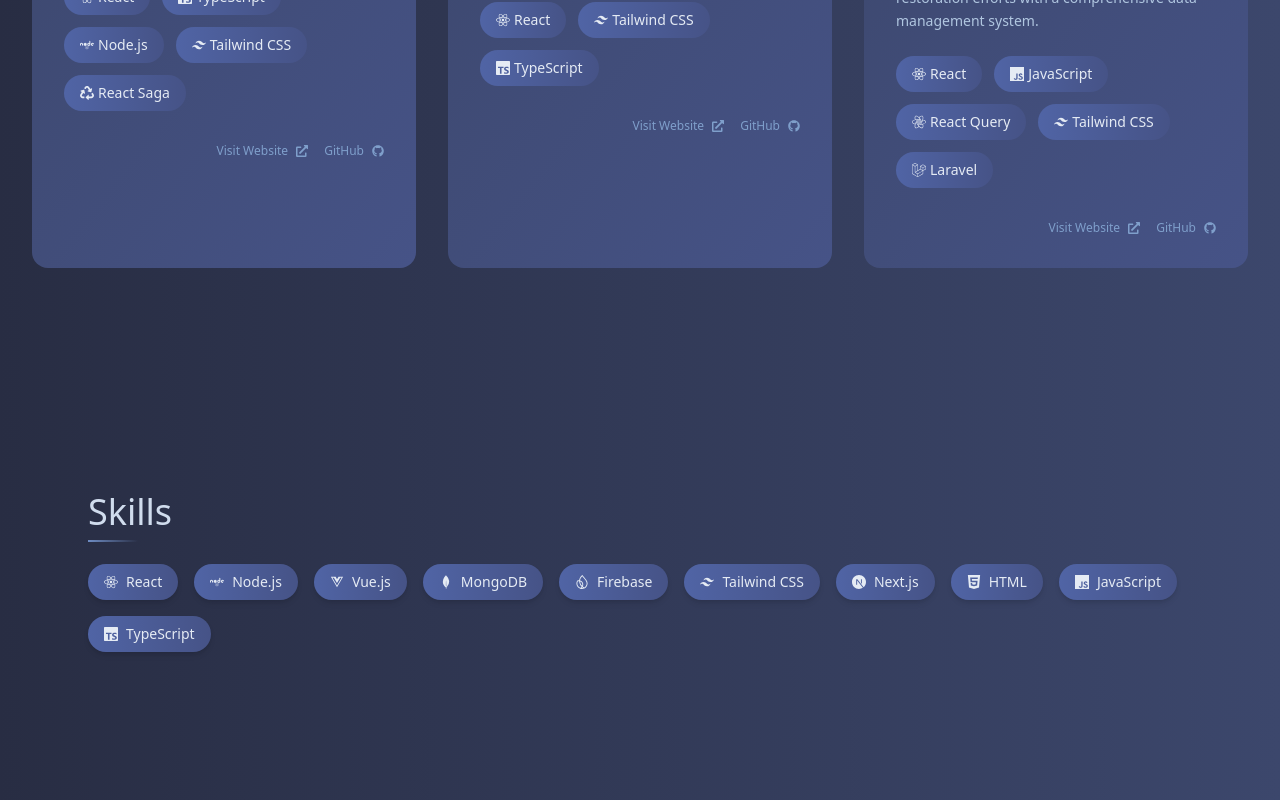
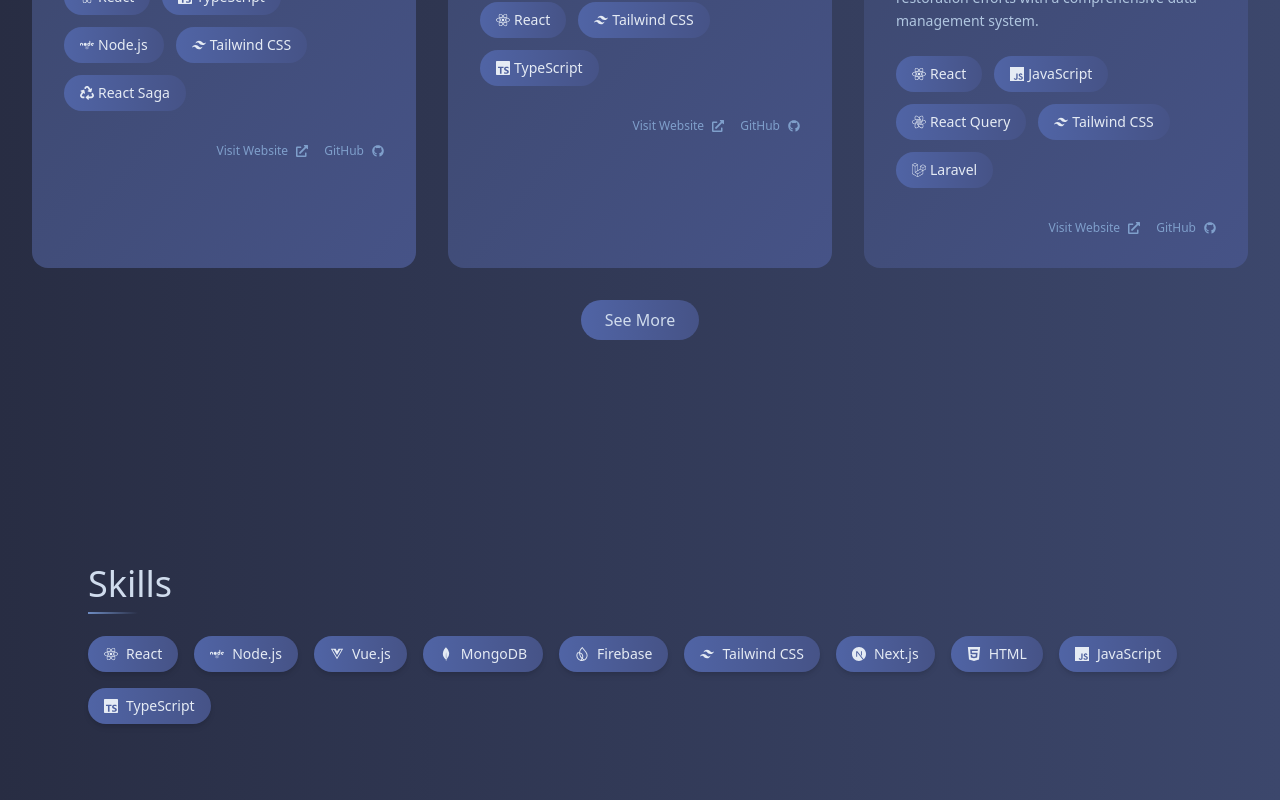
Before and after one commit to dagijosi/newPortfolio, a React (Vite) app: page / in a window 1280 px wide. Shown: the part 2547-3347 px from the top of the page. Built offline with nearby package versions, Linux system fonts and the light colour scheme.

Commit message:
Update dependencies and enhance Home and Projects components: Add 'lucide-react' dependency, improve layout consistency, and add new project entries for better user experience.

```diff
--- a/package.json
+++ b/package.json
@@ -12,6 +12,7 @@
   "dependencies": {
     "clsx": "^2.1.1",
     "framer-motion": "^11.15.0",
+    "lucide-react": "^0.477.0",
     "react": "^18.3.1",
     "react-dom": "^18.3.1",
     "react-icons": "^5.4.0",
--- a/src/components/Home.tsx
+++ b/src/components/Home.tsx
@@ -3,11 +3,11 @@ import { motion } from "framer-motion";
 
 const Home: React.FC = () => {
   return (
-    <div id="home" className="relative bg-gradient-to-r from-polo-950 to-polo-900 text-white flex flex-col md:flex-row justify-between items-center p-4 md:p-[2rem] md:pb-0 gap-16 overflow-x-hidden">
+    <div id="home" className="relative flex md:flex-row flex-col justify-between items-center gap-16 bg-gradient-to-r from-polo-950 to-polo-900 p-4 md:p-[2rem] md:pb-0 overflow-x-hidden text-white">
       {/* Left Section: Text */}
-      <div className="max-w-2xl mx-auto text-left">
+      <div className="mx-auto max-w-2xl text-left">
         <motion.h1
-          className="text-[2.1rem] md:text-[3.5rem] bg-gradient-to-r from-polo-200 to-polo-500 bg-clip-text text-transparent font-bold mb-6 whitespace-nowrap"
+          className="bg-clip-text bg-gradient-to-r from-polo-200 to-polo-500 mb-6 font-bold text-[2.1rem] text-transparent md:text-[3.5rem] whitespace-nowrap"
           initial={{ opacity: 0, x: -100 }}
           animate={{ opacity: 1, x: 0 }}
           transition={{ duration: 1 }}
@@ -16,7 +16,7 @@ const Home: React.FC = () => {
         </motion.h1>
 
         <motion.p
-          className="mt-4 text-[1rem] md:text-[1.2rem] leading-[1.8] text-polo-200 mb-8"
+          className="mt-4 mb-8 text-[1rem] text-polo-200 md:text-[1.2rem] leading-[1.8]"
           initial={{ opacity: 0, x: -100 }}
           animate={{ opacity: 1, x: 0 }}
           transition={{ duration: 1, delay: 0.3 }}
@@ -27,7 +27,7 @@ const Home: React.FC = () => {
         </motion.p>
 
         <motion.button
-          className="bg-gradient-to-r from-polo-500 to-polo-600 text-polo-50 py-4 px-8 rounded-lg text-lg font-semibold cursor-pointer transition-all duration-300 ease-in-out hover:transform hover:translate-y-[-2px] hover:shadow-lg"
+          className="bg-gradient-to-r from-polo-500 to-polo-600 hover:shadow-lg px-8 py-4 rounded-lg font-semibold text-polo-50 text-lg transition-all hover:translate-y-[-2px] duration-300 ease-in-out cursor-pointer hover:transform"
           initial={{ opacity: 0 }}
           animate={{ opacity: 1 }}
           transition={{ duration: 1, delay: 0.6 }}
@@ -41,7 +41,7 @@ const Home: React.FC = () => {
       <motion.img
         src="image/pic2.png"
         alt="A developer showcasing their work on a laptop screen"
-        className="w-full max-w-lg h-[38rem] flex-shrink-0 mt-8 md:mt-0 rounded-lg shadow-md z-10"
+        className="z-10 flex-shrink-0 shadow-md mt-8 md:mt-0 rounded-lg w-full max-w-lg h-[38rem]"
         loading="lazy"
         initial={{ opacity: 0, scale: 0.8 }}
         animate={{ opacity: 1, scale: 1 }}
@@ -49,9 +49,9 @@ const Home: React.FC = () => {
       />
 
        {/* Wave Section with Framer Motion */}
-       <div className="absolute bottom-0 left-0 w-screen overflow-hidden z-0">
+       <div className="bottom-0 left-0 z-0 absolute w-screen overflow-hidden">
         <motion.div
-          className="h-52 bg-[#414d74]"
+          className="bg-[#414d74] h-52"
           animate={{
             clipPath: [
               // Approximation of the SVG wave path using polygon
--- a/src/components/Projects.tsx
+++ b/src/components/Projects.tsx
@@ -15,6 +15,7 @@ import {
 } from "react-icons/si";
 import { FaExternalLinkAlt, FaGithub } from "react-icons/fa";
 import { useState } from "react";
+import { desc } from "framer-motion/client";
 
 export const skillIconMap: Record<string, JSX.Element> = {
   React: <FaReact />,
@@ -102,6 +103,27 @@ const Projects = () => {
       website: "https://treebaserestorationregistry.org/",
       github: "https://github.com/dagijoseph/tree-based-restoration-registry",
     },
+    {
+      name: "WebSite Builder",
+      description: "A website builder that allows users to create their own websites.",
+      skills: ["React", "JavaScript", "Tailwind CSS", "Next.js"],
+      website: "https://web-builder-eta-eight.vercel.app/",
+      github: "https://github.com/dagijosi/web-builder",
+    },
+    {
+      name: "Component Builder",
+      description: "A component builder that allows users to create their own components.",
+      skills: ["React", "JavaScript", "Tailwind CSS", "Next.js"],
+      website: "https://custom-componet.vercel.app/",
+      github: "https://github.com/dagijosi/CustomComponent",
+    },
+    {
+      name: "Music Library & Player",
+      description: "A music library and player that allows users to listen to their favorite songs.",
+      skills: ["React", "JavaScript", "Tailwind CSS", "Next.js"],
+      website: "https://music-player-eta-eight.vercel.app/",
+      github: "https://github.com/dagijosi/music-player",
+    }
   ];
 
   const handleSeeMore = () => {
@@ -112,34 +134,34 @@ const Projects = () => {
     <motion.section
       ref={ref}
       id="projects"
-      className="max-w-[85rem] py-32 px-8 relative overflow-hidden mx-auto"
+      className="relative mx-auto px-8 py-32 max-w-[85rem] overflow-hidden"
       variants={containerVariants}
       initial="hidden"
       animate={inView ? "visible" : "hidden"}
     >
-      <h2 className="text-polo-200 text-4xl mb-12 relative inline-block">
+      <h2 className="inline-block relative mb-12 text-polo-200 text-4xl">
         Projects
-        <span className="absolute bottom-[-10px] left-0 w-3/5 h-0.5 bg-gradient-to-r from-polo-500 to-transparent"></span>
+        <span className="bottom-[-10px] left-0 absolute bg-gradient-to-r from-polo-500 to-transparent w-3/5 h-0.5"></span>
       </h2>
-      <div className="mt-12 grid grid-cols-1 md:grid-cols-3 gap-8">
+      <div className="gap-8 grid grid-cols-1 md:grid-cols-3 mt-12">
         {projects.slice(0, visibleCount).map((project, index) => (
           <motion.div
             key={index}
             className="bg-gradient-to-br from-polo-900 to-polo-800 p-[2rem] rounded-2xl text-white"
             variants={itemVariants}
           >
-            <MdInfoOutline className="w-10 h-10 mb-4 text-polo-300" />
-            <h3 className="text-2xl text-polo-200 mb-4 font-semibold">
+            <MdInfoOutline className="mb-4 w-10 h-10 text-polo-300" />
+            <h3 className="mb-4 font-semibold text-polo-200 text-2xl">
               {project.name}
             </h3>
-            <p className="text-sm text-polo-300 mb-6 leading-[1.6]">
+            <p className="mb-6 text-polo-300 text-sm leading-[1.6]">
               {project.description}
             </p>
             <div className="flex flex-wrap gap-3">
               {project.skills.map((skill, idx) => (
                 <span
                   key={idx}
-                  className="flex items-center gap-1 bg-gradient-to-r from-polo-700 to-polo-800 text-polo-100 py-2 px-4 rounded-3xl text-sm"
+                  className="flex items-center gap-1 bg-gradient-to-r from-polo-700 to-polo-800 px-4 py-2 rounded-3xl text-polo-100 text-sm"
                 >
                   {skillIconMap[skill] || <MdInfoOutline />}{" "}
                   {/* Fallback icon */}
@@ -147,12 +169,12 @@ const Projects = () => {
                 </span>
               ))}
             </div>
-            <div className="flex justify-end mt-8 space-x-4">
+            <div className="flex justify-end space-x-4 mt-8">
               <a
                 href={project.website}
                 target="_blank"
                 rel="noopener noreferrer"
-                className="flex items-center gap-2 text-xs text-polo-400 hover:text-polo-200 transition-all duration-200"
+                className="flex items-center gap-2 text-polo-400 hover:text-polo-200 text-xs transition-all duration-200"
                 aria-label={`Visit the ${project.name} website`}
               >
                 Visit Website
@@ -162,7 +184,7 @@ const Projects = () => {
                 href={project.github}
                 target="_blank"
                 rel="noopener noreferrer"
-                className="flex items-center gap-2 text-xs text-polo-400 hover:text-polo-200 transition-all duration-200"
+                className="flex items-center gap-2 text-polo-400 hover:text-polo-200 text-xs transition-all duration-200"
                 aria-label={`View the ${project.name} GitHub repository`}
               >
                 GitHub
@@ -176,7 +198,7 @@ const Projects = () => {
         <div className="mt-8 text-center">
           <button
             onClick={handleSeeMore}
-            className="text-polo-200 bg-gradient-to-r from-polo-700 to-polo-800 px-6 py-2 rounded-full hover:from-polo-600 hover:to-polo-700 transition-all duration-200"
+            className="bg-gradient-to-r from-polo-700 hover:from-polo-600 to-polo-800 hover:to-polo-700 px-6 py-2 rounded-full text-polo-200 transition-all duration-200"
           >
             See More
           </button>
```
Also changed, not shown: 1 other file (tests, documents, lock files or other folders).
